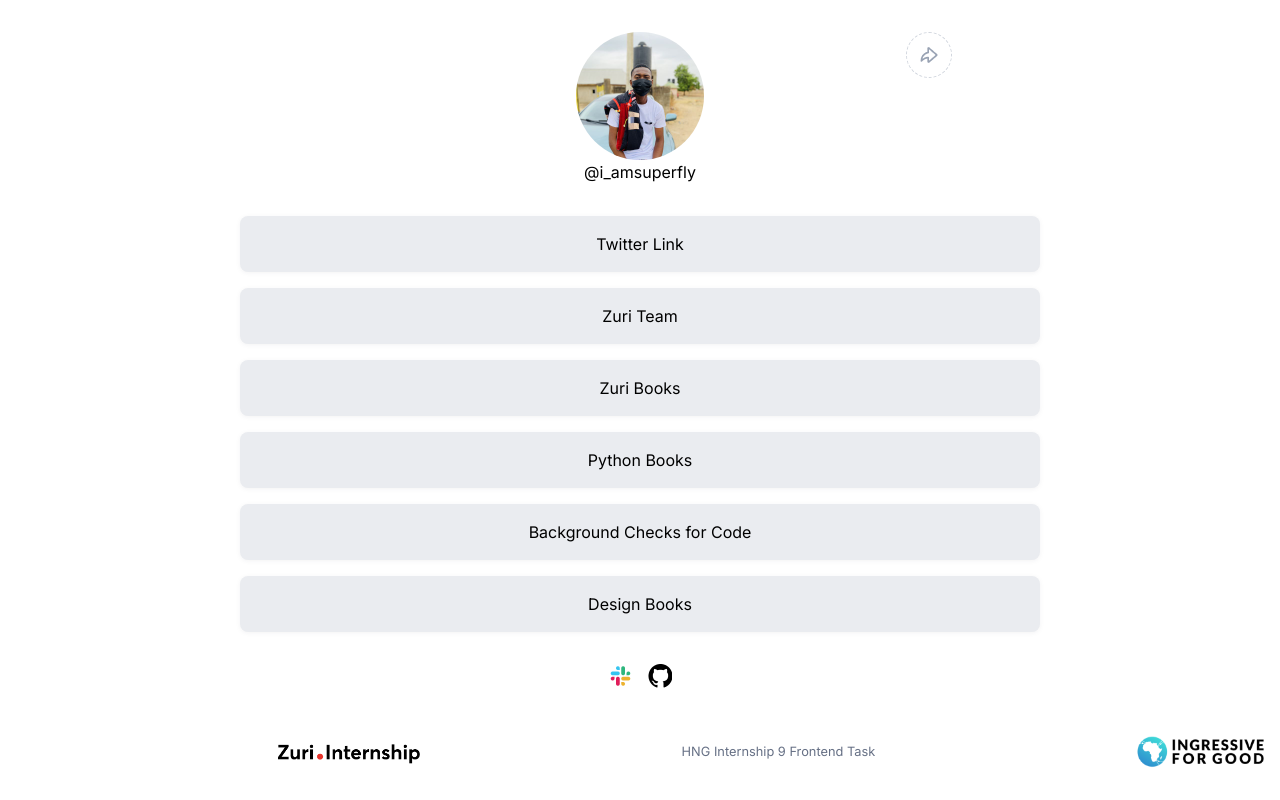
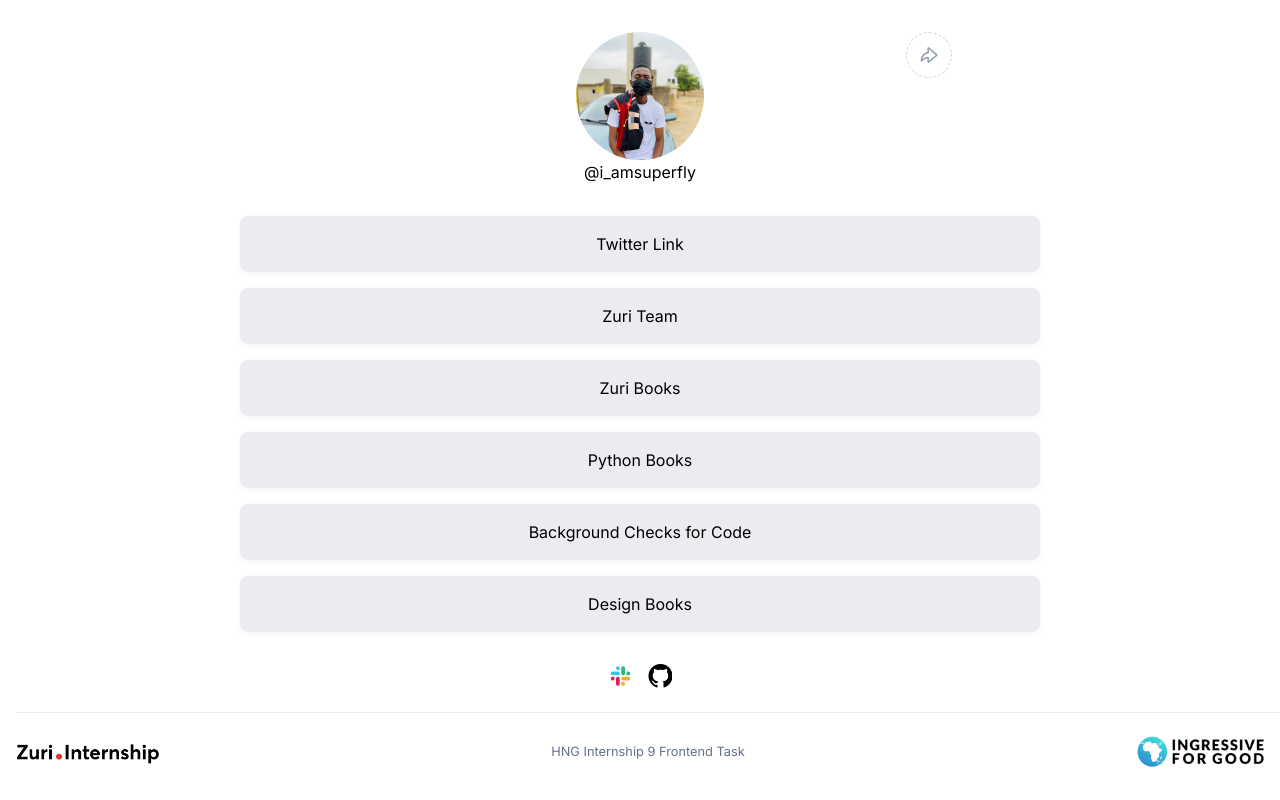
Before and after one commit to Superfly101/Linktree, a React (Create React App) app: page / in a window 1280 px wide. Built offline with nearby package versions, Linux system fonts and the light colour scheme.

Commit message:
style: updating horizontal rule

```diff
--- a/src/components/Footer/Footer.js
+++ b/src/components/Footer/Footer.js
@@ -1,7 +1,7 @@
 const Footer = () => {
   return (
-    <footer className="container mx-auto px-4 py-8 flex flex-col gap-4 justify-between  md:items-center md:flex-row">
-      <hr className="text-gray my-2" />
+    <footer className="relative container mx-auto px-4 py-8 flex flex-col gap-4 justify-between  md:items-center md:flex-row">
+      <hr className="text-gray my-2 absolute top-0 w-full" />
       <div className="w-32 md:w-36">
         <img src="/Zuri.Internship_Logo.png" className="w-full" />
       </div>
```
